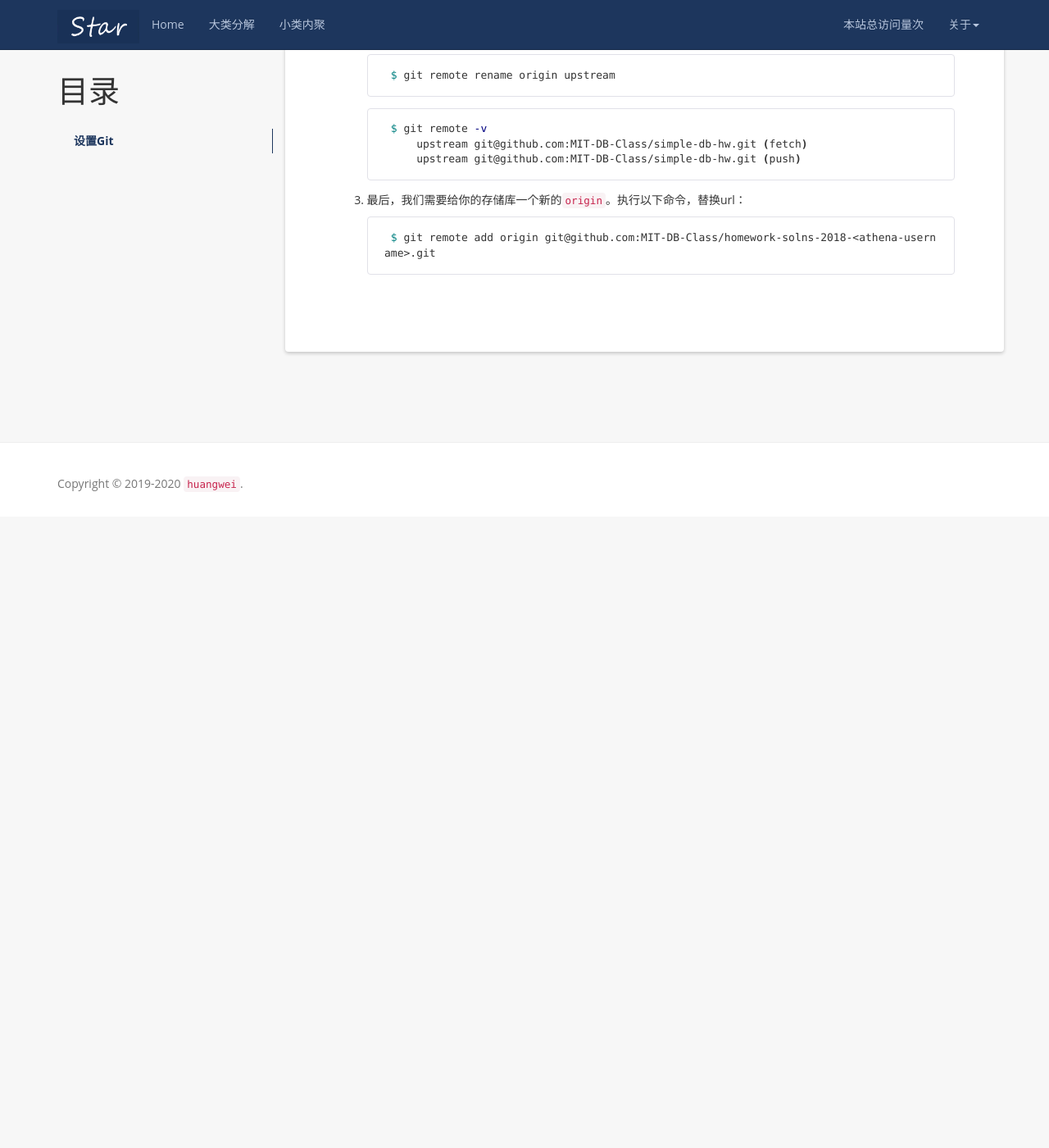
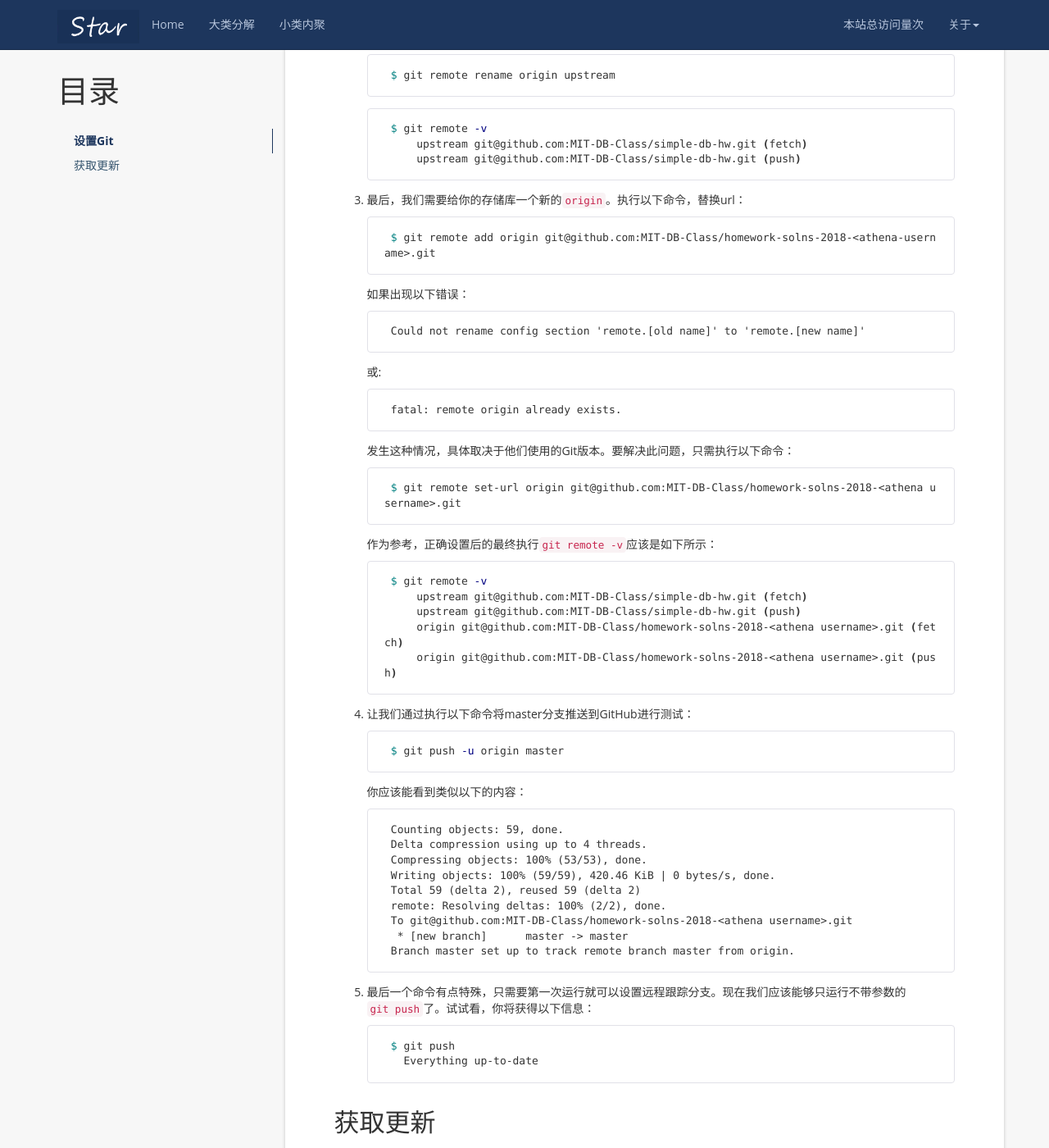
Before and after one commit to mayunmeiyouming/blog, a Jekyll site: the page built from _posts/2020-02-16-Git多库同步管理.md, in a window 1280 px wide and 1400 px high, scrolled down 919 px. Shown: the whole window at 82% size. Built offline with Jekyll 4.4.1, drawn with Linux system fonts in a browser that asks for light colours; nearby versions of some CDN libraries; a script that is not in the unit is left out; comment, search, counter and statistics services are not loaded; before the commit the page ends 1549 px from its top, so only the background shows below that; some of the changed text lies outside the part shown.

Commit message:
2020-2-16-8

````diff
--- a/_posts/2020-02-16-Git多库同步管理.md
+++ b/_posts/2020-02-16-Git多库同步管理.md
@@ -52,3 +52,77 @@ tag: Git
     ```bash
     $ git remote add origin git@github.com:MIT-DB-Class/homework-solns-2018-<athena-username>.git
     ```
+
+    如果出现以下错误：
+
+    ```
+    Could not rename config section 'remote.[old name]' to 'remote.[new name]'
+    ```
+
+    或:
+
+    ```
+    fatal: remote origin already exists.
+    ```
+
+    发生这种情况，具体取决于他们使用的Git版本。要解决此问题，只需执行以下命令：
+
+    ```bash
+    $ git remote set-url origin git@github.com:MIT-DB-Class/homework-solns-2018-<athena username>.git
+    ```
+
+    作为参考，正确设置后的最终执行`git remote -v`应该是如下所示：
+
+    ```bash
+    $ git remote -v
+        upstream git@github.com:MIT-DB-Class/simple-db-hw.git (fetch)
+        upstream git@github.com:MIT-DB-Class/simple-db-hw.git (push)
+        origin git@github.com:MIT-DB-Class/homework-solns-2018-<athena username>.git (fetch)
+        origin git@github.com:MIT-DB-Class/homework-solns-2018-<athena username>.git (push)
+    ```
+
+4. 让我们通过执行以下命令将master分支推送到GitHub进行测试：
+
+    ```bash
+    $ git push -u origin master
+    ```
+
+    你应该能看到类似以下的内容：
+
+    ```
+	Counting objects: 59, done.
+	Delta compression using up to 4 threads.
+	Compressing objects: 100% (53/53), done.
+	Writing objects: 100% (59/59), 420.46 KiB | 0 bytes/s, done.
+	Total 59 (delta 2), reused 59 (delta 2)
+	remote: Resolving deltas: 100% (2/2), done.
+	To git@github.com:MIT-DB-Class/homework-solns-2018-<athena username>.git
+	 * [new branch]      master -> master
+	Branch master set up to track remote branch master from origin.
+    ```
+
+5. 最后一个命令有点特殊，只需要第一次运行就可以设置远程跟踪分支。现在我们应该能够只运行不带参数的`git push`了。试试看，你将获得以下信息：
+
+    ```bash
+    $ git push
+      Everything up-to-date
+    ```
+
+## 获取更新
+
+获取其中一个仓库的更新
+
+```bash
+$ git pull upstream master
+```
+
+或者，如果你希望更明确，则可以先获取然后合并：
+
+```bash
+$ git fetch upstream
+$ git merge upstream/master
+```
+现在提交到你的master分支：
+```bash
+$ git push origin master
+```
````
